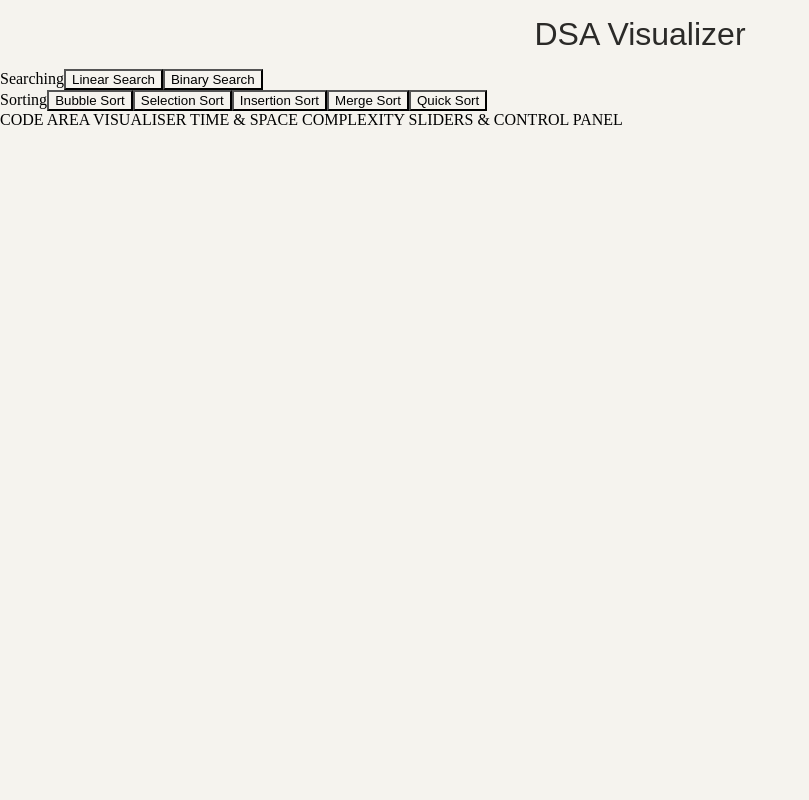
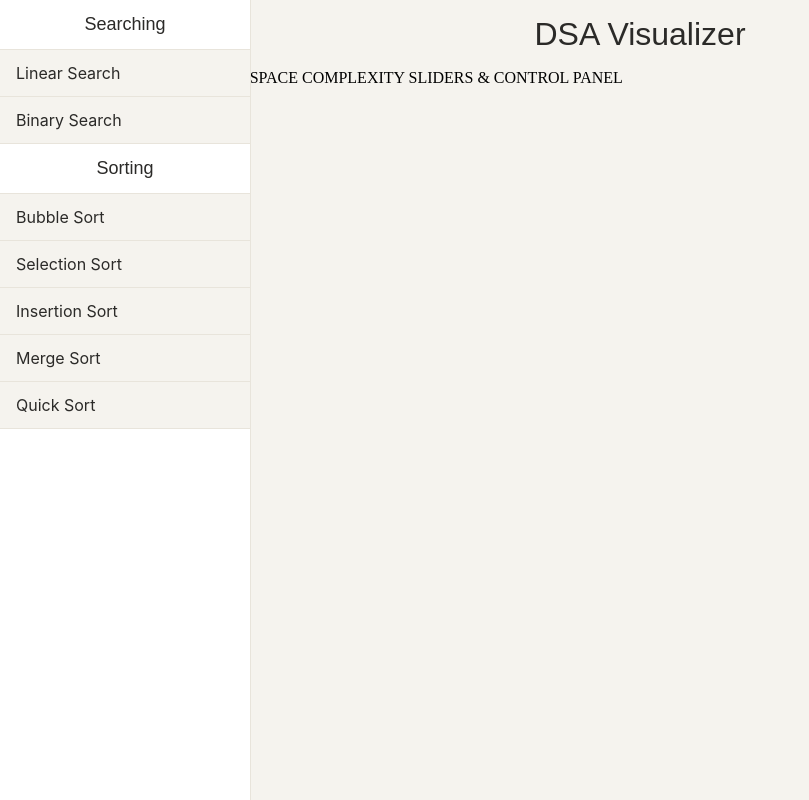
Before and after one commit to akshitsingh13/dsa-2d-visualizer, a React (Vite) app: page / in a window 1280 px wide. Shown: the whole page, without its empty margins (0-809 px from the left). Built offline with nearby package versions, Linux system fonts and the light colour scheme.

Commit message:
Made the sidebar

```diff
--- a/src/App.jsx
+++ b/src/App.jsx
@@ -1,15 +1,18 @@
 import "./App.css";
 import Sidebar from "./components/Sidebar/Sidebar";
 import Title from "./components/Title/Title";
+import { useState } from "react";
 
 function App() {
+  const [dsaConcept, setDsaConcept] = useState("LS");
+
   return (
     <div className="main">
       <div className="header">
         <Title />
       </div>
       <div className="panel-main">
-        <Sidebar />
+        <Sidebar dsaConcept={dsaConcept} setDsaConcept={setDsaConcept} />
         <div className="panels">
           CODE AREA VISUALISER TIME & SPACE COMPLEXITY SLIDERS & CONTROL PANEL
         </div>
--- a/src/components/Sidebar/Sidebar.css
+++ b/src/components/Sidebar/Sidebar.css
@@ -0,0 +1,69 @@
+.sideBarMenu {
+  position: fixed;
+  top: 0;
+  left: 0;
+
+  width: 250px;
+  height: 100vh;
+
+  display: flex;
+  flex-direction: column;
+
+  background-color: var(--bg-panel);
+  border-right: 1px solid var(--border-subtle);
+
+  font-family: var(--font-ui);
+  color: var(--text-primary);
+}
+
+.searchingMenu,
+.sortingMenu {
+  display: flex;
+  flex-direction: column;
+}
+
+.searchingMenu span,
+.sortingMenu span {
+  padding: 14px 16px;
+
+  font-family: var(--font-heading);
+  font-size: 18px;
+  font-weight: 500;
+  /* text-transform: uppercase; */
+
+  color: var(--text-primary);
+  background-color: var(--bg-panel);
+
+  border-bottom: 1px solid var(--border-subtle);
+
+  text-align: center;
+}
+
+.sideBarMenu button {
+  width: 100%;
+
+  padding: 13px 16px;
+
+  border: none;
+  border-bottom: 1px solid var(--border-subtle);
+
+  background-color: var(--bg-base);
+
+  color: var(--text-primary);
+
+  font-family: var(--font-ui);
+  font-size: 16px;
+
+  text-align: left;
+
+  cursor: pointer;
+
+  transition:
+    background-color 0.2s ease,
+    color 0.2s ease;
+}
+
+.sideBarMenu button:hover {
+  background-color: var(--accent-soft);
+  color: var(--accent);
+}
--- a/src/components/Sidebar/Sidebar.jsx
+++ b/src/components/Sidebar/Sidebar.jsx
@@ -1,16 +1,30 @@
 import React from "react";
 import "./Sidebar.css";
 
-const Sidebar = () => {
+const Sidebar = ({ dsaConcept, setDsaConcept }) => {
   return (
     <div className="sideBarMenu">
       <div className="searchingMenu">
-        Searching
-        <button>Linear Search</button>
-        <button>Binary Search</button>
+        <span>Searching</span>
+        <button
+          onClick={() => {
+            setDsaConcept("LS");
+            console.log(dsaConcept);
+          }}
+        >
+          Linear Search
+        </button>
+        <button
+          onClick={() => {
+            setDsaConcept("BS");
+            console.log(dsaConcept);
+          }}
+        >
+          Binary Search
+        </button>
       </div>
       <div className="sortingMenu">
-        Sorting
+        <span>Sorting</span>
         <button>Bubble Sort</button>
         <button>Selection Sort</button>
         <button>Insertion Sort</button>
```
